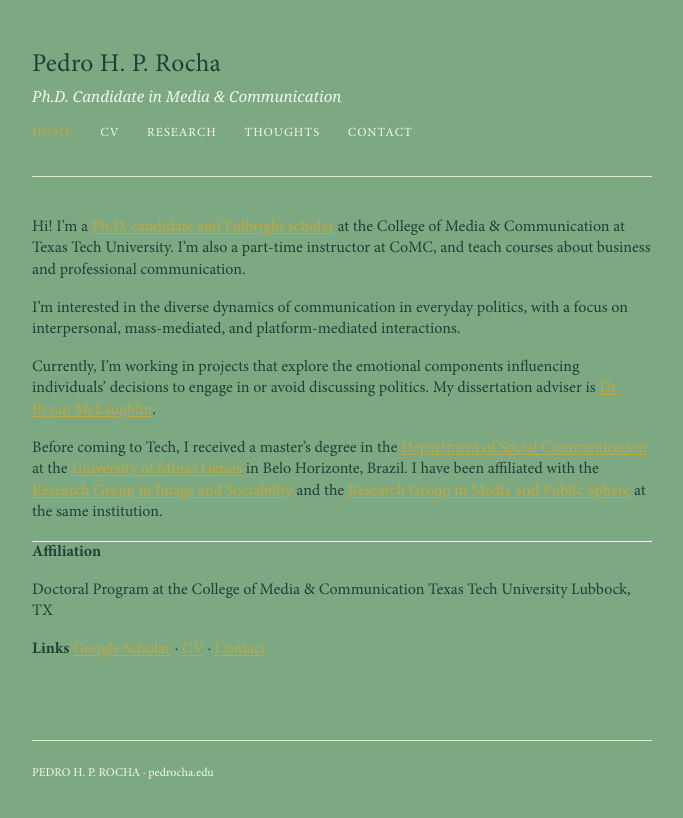
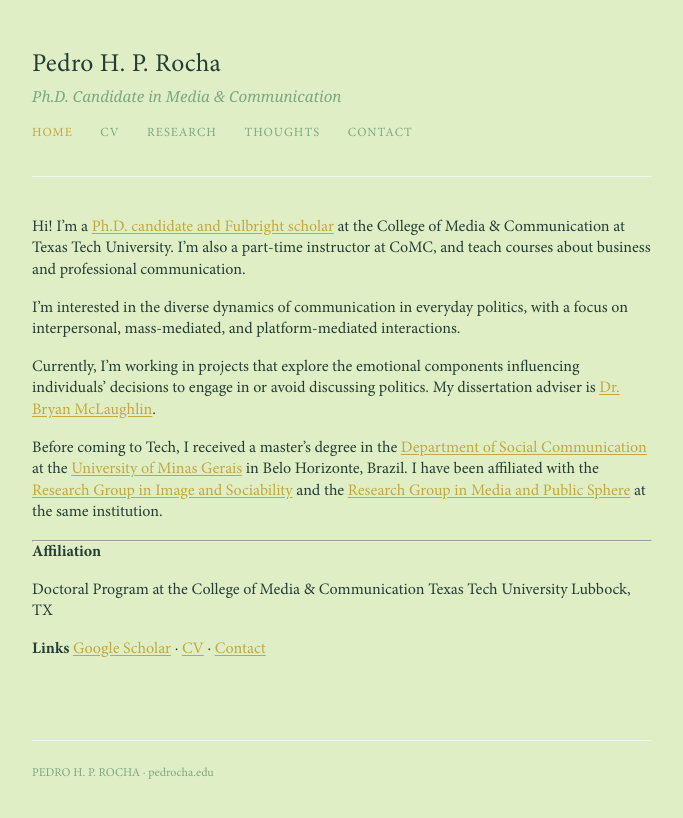
Before and after one commit to pedrohprocha/pedrohprocha.github.io, a Jekyll site: the page built from index.md, in a window 1280 px wide. Shown: the top 818 px of the page, without its empty margins (298-981 px from the left). Built offline with Jekyll 4.4.1, drawn with Linux system fonts in a browser that asks for light colours; some web fonts are replaced.

```diff
--- a/assets/css/main.css
+++ b/assets/css/main.css
@@ -29,10 +29,10 @@
 /* ── Variables ───────────────────────────────────────────── */
 :root {
     --text: #243e36;
-    --muted: #f1f7ed;
+    --muted: #7ca982;
     --accent: #c2a83e;
-    --border: #e0eec6;
-    --bg: #7ca982;
+    --border: #f1f7ed;
+    --bg: #e0eec6;
     --max-width: 620px;
     --font-body: "Minion Pro", Georgia, serif;
     --font-mono: "Minion Pro", Georgia, serif;
```
